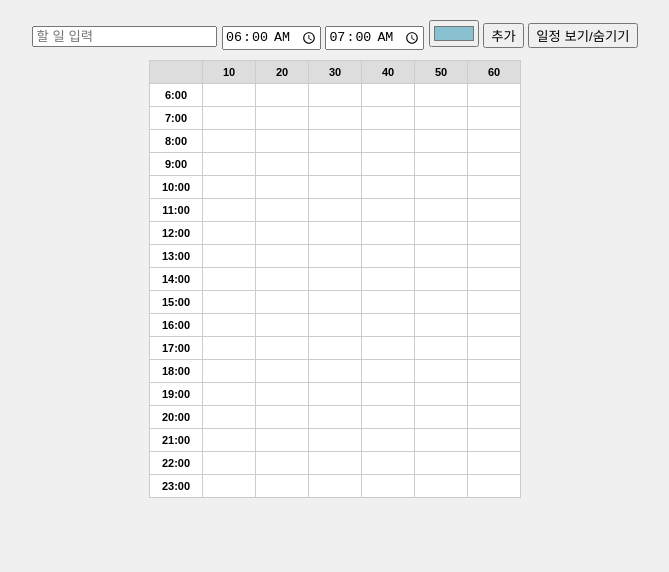
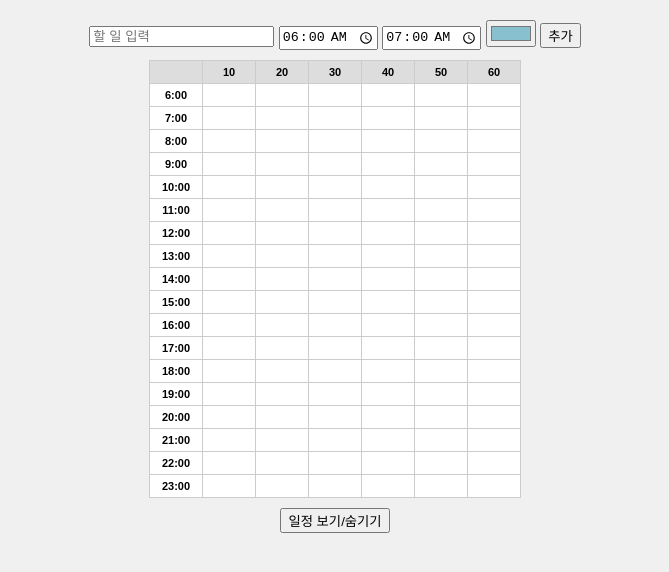
Before and after one commit to SDUST404/N-time-tracker, a plain HTML site: page index.html in a window 1280 px wide. Shown: the whole page, without its empty margins (305-974 px from the left). Drawn offline with Linux system fonts and the light colour scheme.

Commit message:
Update index.html

```diff
--- a/index.html
+++ b/index.html
@@ -12,13 +12,15 @@
     <input type="time" id="end" value="07:00">
     <input type="color" id="color" value="#88c0d0">
     <button id="add">추가</button>
-    <button id="toggle">일정 보기/숨기기</button>
   </div>
 
   <div id="table-container"></div>
 
   <!-- 토글 영역 -->
-  <div id="task-list-container" style="display:none; text-align:center; margin-top:10px;"></div>
+  <div style="text-align:center; margin-top:10px;">
+    <button id="toggle">일정 보기/숨기기</button>
+    <div id="task-list-container" style="display:none; margin-top:5px;"></div>
+  </div>
 
   <script src="script.js"></script>
 </body>
```
